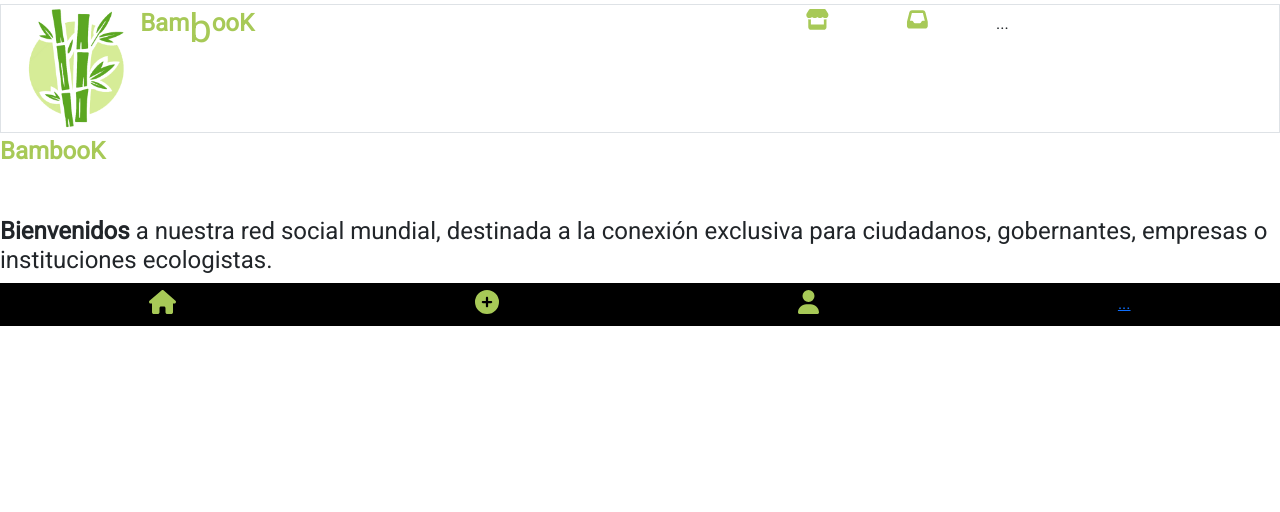
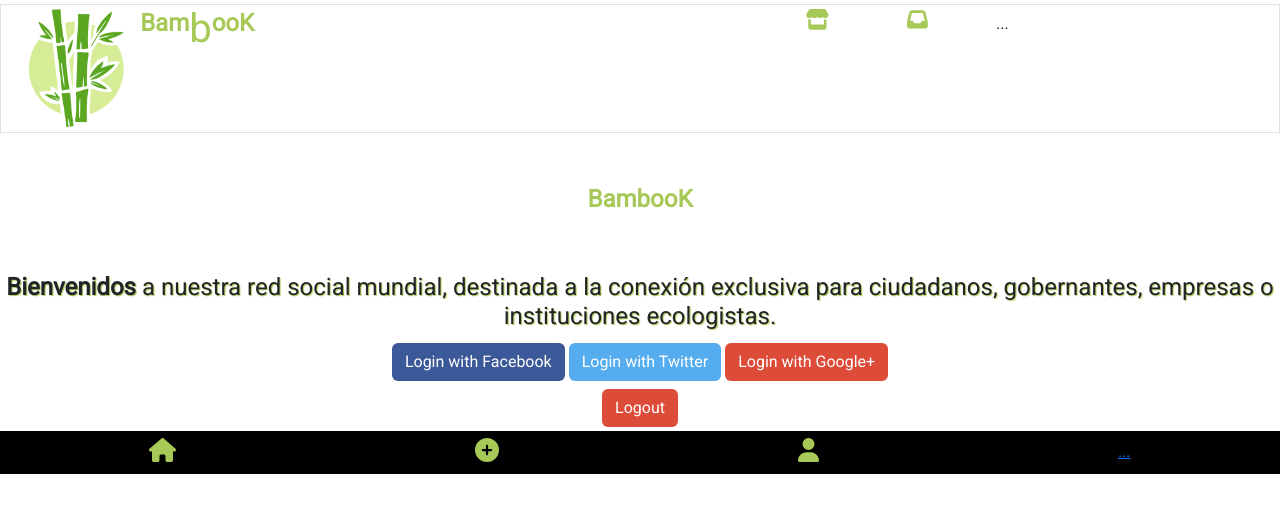
Before and after one commit to MarcoAleman/BAMBOOK, a Vue app: page / in a window 1280 px wide. Shown: the top 512 px of the page. Built offline with nearby package versions, Linux system fonts and the light colour scheme.

Commit message:
agrego cambios en home

```diff
--- a/src/views/HomeView.vue
+++ b/src/views/HomeView.vue
@@ -2,32 +2,36 @@
 </script>
 <template>
 <main>
-    <div class="col-4 d-flex">
-          <a class="link" href="">
-           B
-          </a>
-          <a class="link" href="">
-            a
-          </a>
-          <a class="link" href="">
-        m
-          </a>
-          <a class="link" href="">
-            b
-          </a>
-          <a class="link" href="">
-            o
-          </a>
-          <a class="link" href="">
-            o
-          </a>
-          <a class="link" href="">
-            K
-          </a>
+    <div class="d-flex flex-wrap justify-content-center align-item-center p-5">
+          <a class="link" href="">B</a>
+          <a class="link" href="">a</a>
+          <a class="link" href="">m</a>
+          <a class="link" href="">b</a>
+          <a class="link" href="">o</a>
+          <a class="link" href="">o</a>
+          <a class="link" href="">K</a>
         </div>
-    <div class="mt-5 " id="bienvenidos">
+        <div class="mt-2  " id="bienvenidos">
         <h4> <strong> Bienvenidos</strong> a nuestra red social mundial, destinada a la conexión exclusiva para ciudadanos, gobernantes, empresas o instituciones ecologistas.</h4>
    </div>
+        <div class="d-flex flex-wrap justify-content-center align-item-center p-1 gap-1">
+          <button class="fb btn">
+            <i class="fa fa-facebook fa-fw"></i> Login with Facebook
+          </button>
+          <button class="twitter btn">
+            <i class="fa fa-twitter fa-fw"></i> Login with Twitter
+          </button>
+          <button class="google btn" >
+            <i class="fa fa-google fa-fw"></i> Login with Google+
+          </button>
+        </div>
+          <div class="d-flex flex-wrap justify-content-center align-item-center p-1 gap-1">
+          <button class="google btn" >
+            <i class="fa fa-google fa-fw"></i> Logout
+          </button>
+        </div>
+
+
    <div>
 
    </div>
@@ -37,7 +41,11 @@
 </template>
 <style scoped>
 #bienvenidos {
-/* text-shadow: 1px 1px 1px red; */
+text-shadow: 1px 1px 1px #afc957;
+display: flex;
+flex-wrap: wrap;
+text-align: center;
+
 }
 .link {
   text-decoration: none;
@@ -52,4 +60,18 @@
   -webkit-transform: scale(1.5);
 }
 
+.fb {
+  background-color: #3B5998;
+  color: white;
+}
+
+.twitter {
+  background-color: #55ACEE;
+  color: white;
+}
+
+.google {
+  background-color: #dd4b39;
+  color: white;
+}
 </style>
```
